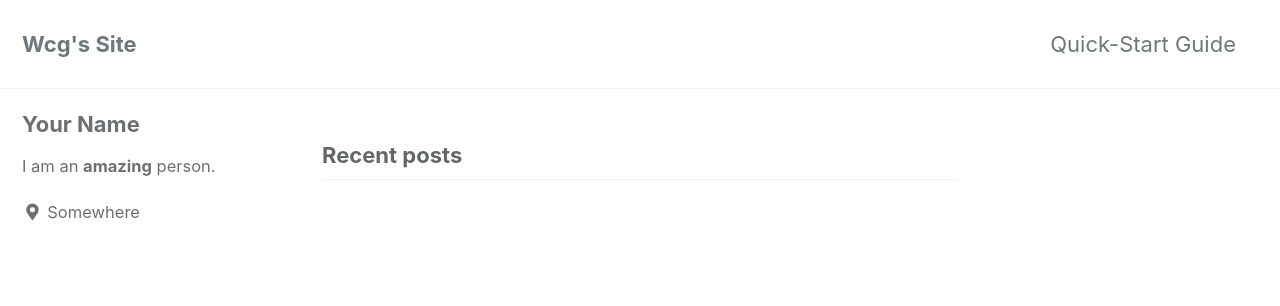
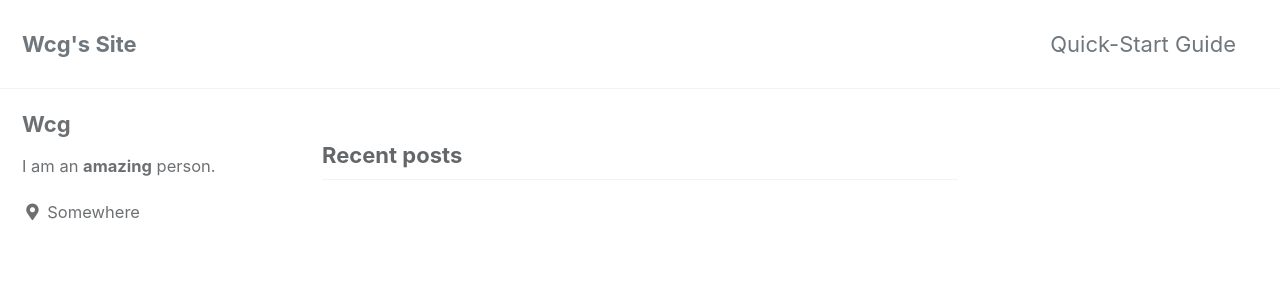
Before and after one commit to milan011/milan011.github.io, a Jekyll site: the page built from index.html, in a window 1280 px wide. Shown: the top 306 px of the page. Built offline with Jekyll 4.4.1, drawn with Linux system fonts in a browser that asks for light colours; cached includes are drawn as plain includes; the list of posts is cut into pages by our own code.

Commit message:
Update _config.yml

```diff
--- a/_config.yml
+++ b/_config.yml
@@ -104,7 +104,7 @@ analytics:
 
 # Site Author
 author:
-  name             : "Your Name"
+  name             : "Wcg"
   avatar           : # path of avatar image, e.g. "/assets/images/bio-photo.jpg"
   bio              : "I am an **amazing** person."
   location         : "Somewhere"
```
